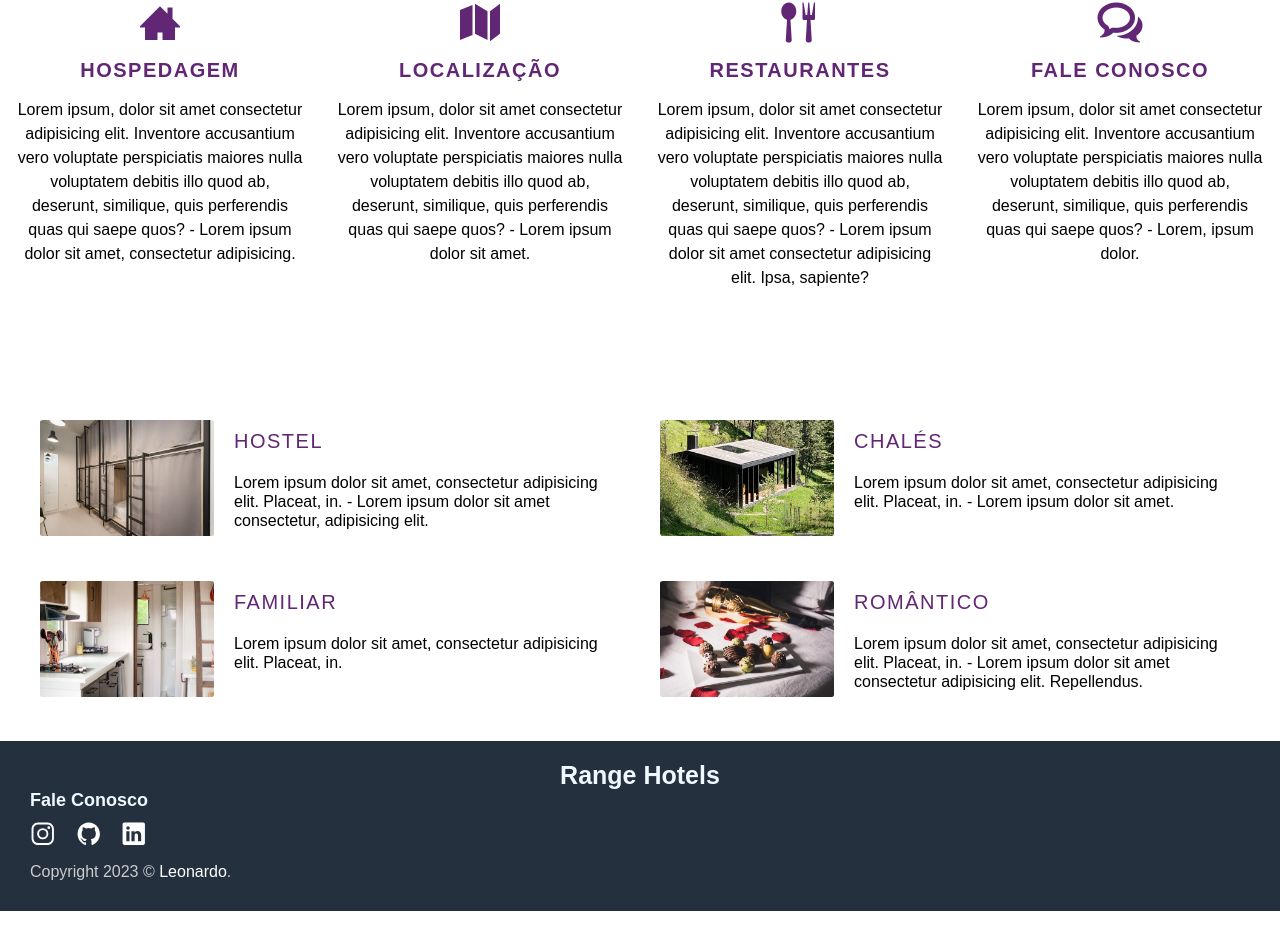
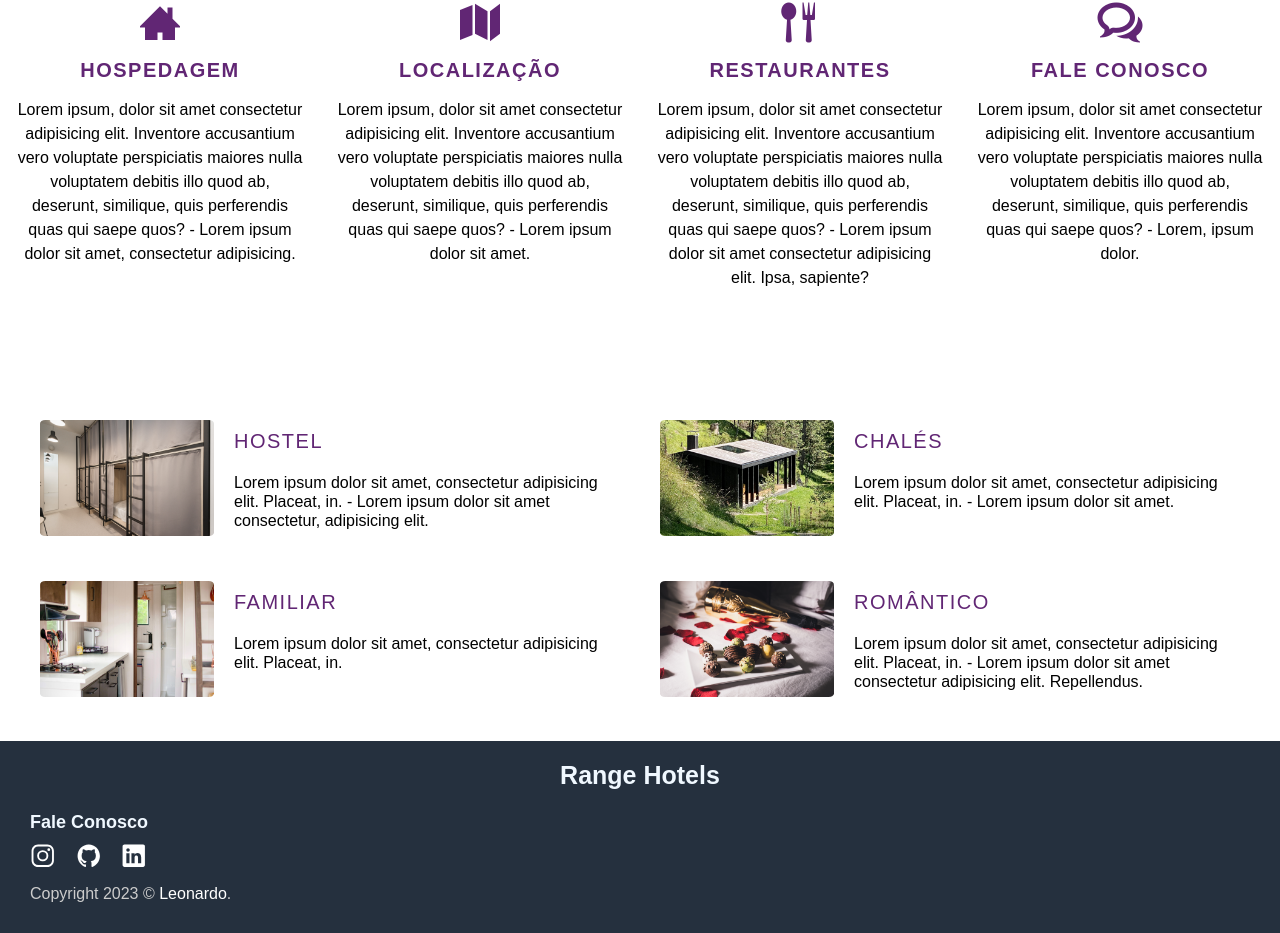
Before and after one commit to LeoMaia27/projeto-hotel, a plain HTML site: page index.html in a window 1280 px wide. Shown: the part 690-1623 px from the top of the page. Before the commit the page ends 1601 px from the top, so only its background shows below. Drawn offline with nearby package versions, Linux system fonts and the light colour scheme; files whose address does not match are found by name.

Commit message:
Adicionando margem no elemento do footer

```diff
--- a/css/style.css
+++ b/css/style.css
@@ -171,7 +171,7 @@ body {
 
 .mainContent-image img {
     width: 100%;
-    border-radius: 2%;
+    border-radius: 3%;
     max-height: 312px;
 }
 
@@ -213,6 +213,7 @@ body {
 .footerContact h4 {
     font-size: 1.6rem;
     color: aliceblue;
+    margin-top: 2.2rem;
 }
 
 .footerContact-links {
```
